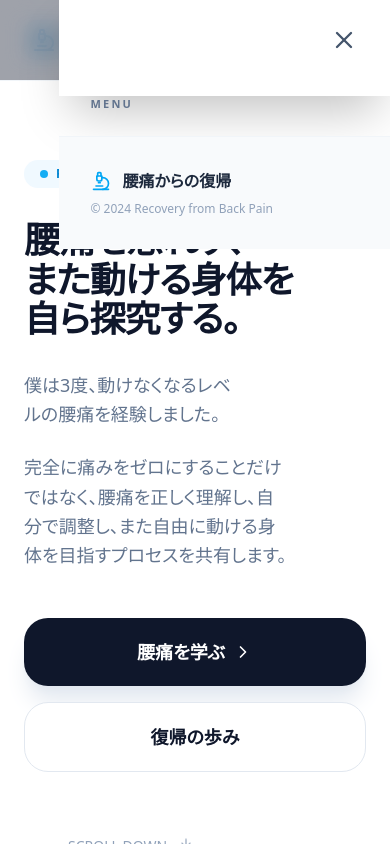
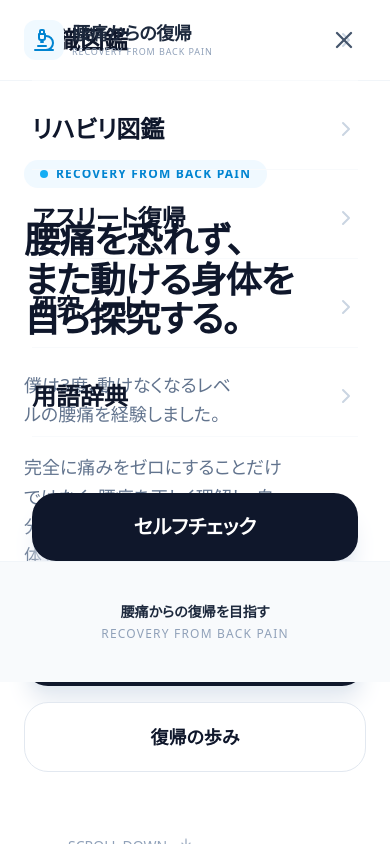
Before and after one commit to WAKAMUSYA/back-pain, a Next.js app: page / in a window 390 px wide. Both pictures are taken after a click on the button 344 px from the left and 40 px from the top of the page. Shown: the top 844 px of the page. Built offline with nearby package versions, Linux system fonts and the light colour scheme.

Commit message:
style: モバイルメニューを標準的なフルスクリーン表示に簡素化

```diff
--- a/src/components/Header.tsx
+++ b/src/components/Header.tsx
@@ -18,12 +18,10 @@ export default function Header() {
   const [isOpen, setIsOpen] = useState(false);
   const pathname = usePathname();
 
-  // Close menu when route changes
   useEffect(() => {
     setIsOpen(false);
   }, [pathname]);
 
-  // Prevent scroll when menu is open
   useEffect(() => {
     if (isOpen) {
       document.body.style.overflow = 'hidden';
@@ -33,9 +31,9 @@ export default function Header() {
   }, [isOpen]);
 
   return (
-    <header className="fixed top-0 w-full z-50 bg-white/80 backdrop-blur-md border-b border-slate-100">
+    <header className="fixed top-0 w-full z-50 bg-white/90 backdrop-blur-md border-b border-slate-100">
       <div className="max-w-7xl mx-auto px-6 h-20 flex items-center justify-between">
-        <Link href="/" className="flex items-center gap-2 group relative z-[60]">
+        <Link href="/" className="flex items-center gap-2 group relative z-[110]">
           <div className="w-10 h-10 rounded-xl bg-sky-50 flex items-center justify-center text-sky-600 group-hover:bg-sky-100 transition-colors">
             <Microscope size={24} />
           </div>
@@ -77,59 +75,43 @@ export default function Header() {
         {/* Mobile Navigation Overlay */}
         <AnimatePresence>
           {isOpen && (
-            <>
-              {/* Backdrop */}
             <motion.div
               initial={{ opacity: 0 }}
               animate={{ opacity: 1 }}
               exit={{ opacity: 0 }}
-                onClick={() => setIsOpen(false)}
-                className="fixed inset-0 bg-slate-900/40 backdrop-blur-md lg:hidden z-[90]"
-              />
-
-              {/* Menu Content */}
-              <motion.div
-                initial={{ x: '100%' }}
-                animate={{ x: 0 }}
-                exit={{ x: '100%' }}
-                transition={{ type: 'spring', damping: 25, stiffness: 200 }}
-                className="fixed top-0 right-0 w-[85%] max-w-sm h-full bg-white shadow-2xl lg:hidden z-[100] flex flex-col pt-24"
+              transition={{ duration: 0.2 }}
+              className="fixed inset-0 bg-white lg:hidden z-[100] flex flex-col"
             >
-                <div className="flex-grow overflow-y-auto px-8 pb-10">
-                  <div className="flex flex-col gap-1">
-                    <p className="text-[11px] font-bold text-slate-500 uppercase tracking-[0.2em] mb-6">Menu</p>
+              <div className="flex-grow flex flex-col justify-center px-8">
+                <nav className="flex flex-col gap-2">
                   {navLinks.map((link) => (
                     <Link
                       key={link.href}
                       href={link.href}
-                        className={`group flex items-center justify-between py-5 border-b border-slate-50 text-xl font-bold transition-all ${
-                          pathname === link.href ? 'text-sky-600' : 'text-slate-900 hover:text-sky-600'
+                      className={`flex items-center justify-between py-6 border-b border-slate-50 text-2xl font-bold transition-all ${
+                        pathname === link.href ? 'text-sky-600' : 'text-slate-900'
                       }`}
                     >
                       {link.label}
-                        <ChevronRight size={22} className={`transition-transform group-hover:translate-x-1 ${pathname === link.href ? 'text-sky-400' : 'text-slate-300'}`} />
+                      <ChevronRight size={24} className={pathname === link.href ? 'text-sky-400' : 'text-slate-300'} />
                     </Link>
                   ))}
-                    <div className="mt-8">
+                  <div className="mt-12">
                     <Link
                       href="/#self-check"
-                        className="flex items-center justify-center w-full py-5 rounded-2xl bg-slate-900 text-white font-bold text-lg hover:bg-slate-800 transition-all shadow-xl shadow-slate-200"
+                      className="flex items-center justify-center w-full py-5 rounded-2xl bg-slate-900 text-white font-bold text-xl shadow-xl shadow-slate-200"
                     >
                       セルフチェック
                     </Link>
                   </div>
-                  </div>
+                </nav>
               </div>
 
-                <div className="p-8 bg-slate-50 border-t border-slate-100">
-                  <div className="flex items-center gap-3 text-slate-800 font-bold mb-2">
-                    <Microscope size={20} className="text-sky-500" />
-                    <span>腰痛からの復帰</span>
-                  </div>
-                  <p className="text-xs text-slate-400">© 2024 Recovery from Back Pain</p>
+              <div className="p-10 text-center bg-slate-50 border-t border-slate-100">
+                <p className="text-sm font-bold text-slate-800 mb-1">腰痛からの復帰を目指す</p>
+                <p className="text-xs text-slate-400 uppercase tracking-widest">Recovery from Back Pain</p>
               </div>
             </motion.div>
-            </>
           )}
         </AnimatePresence>
       </div>
```
Lines whose indentation alone changed are shown as unchanged.
